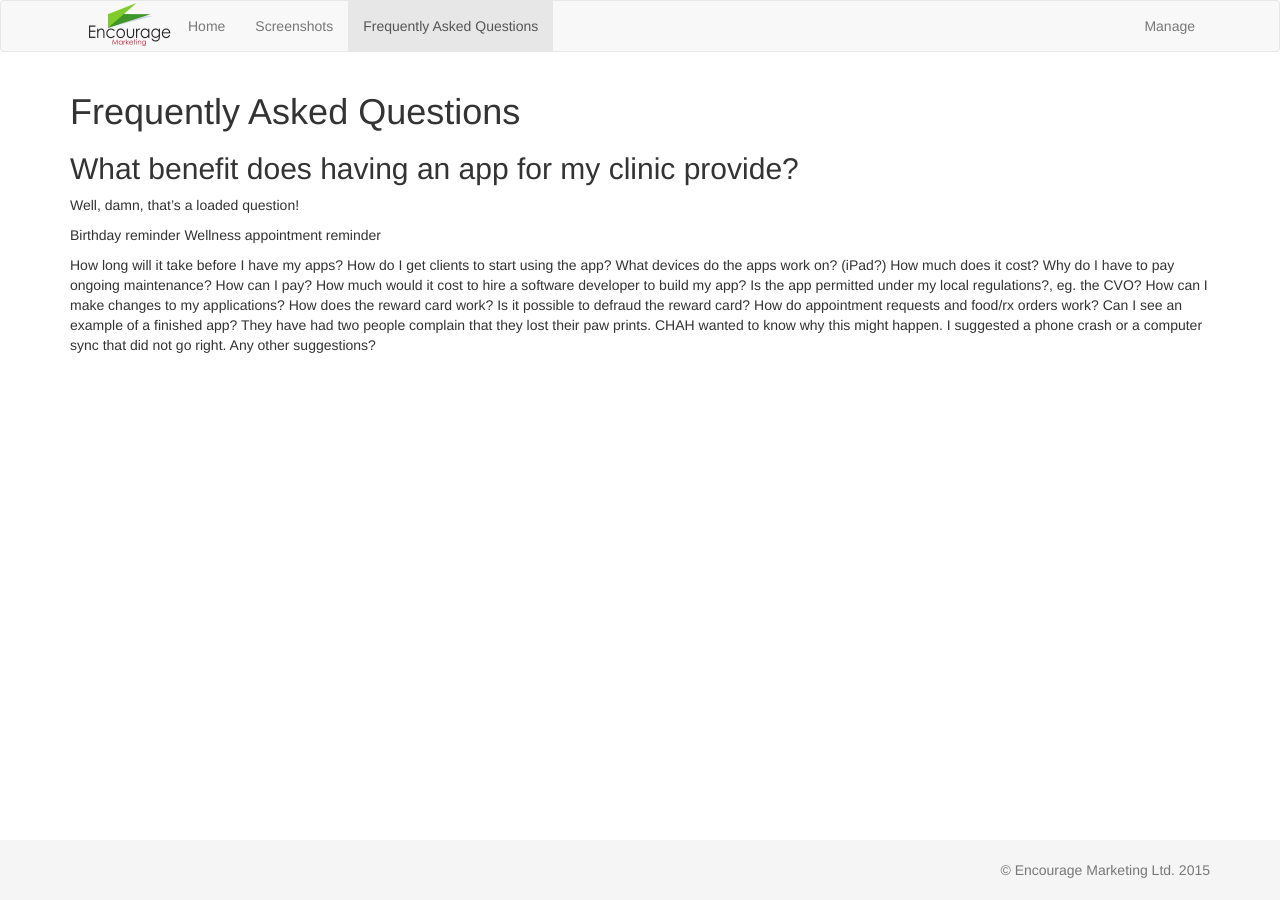
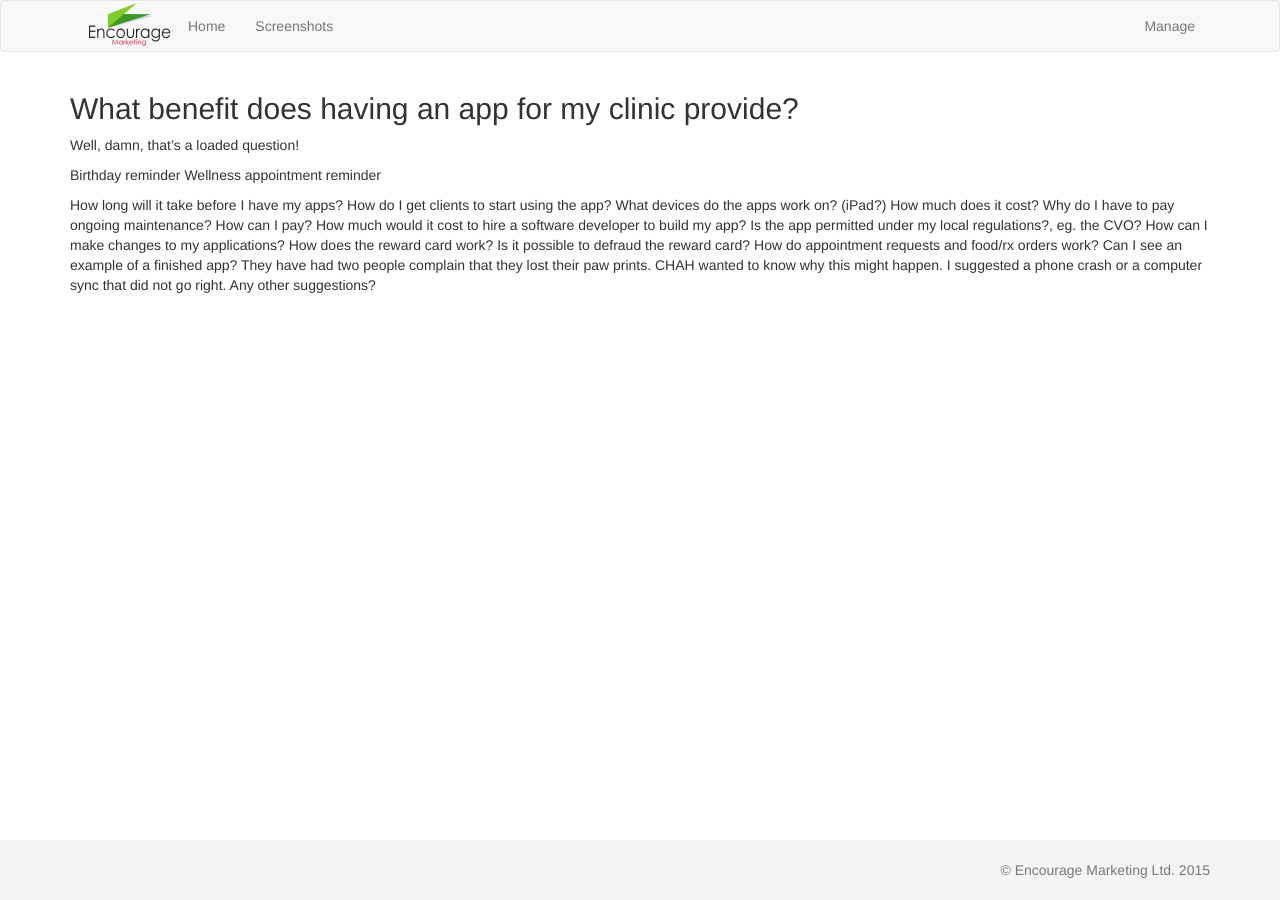
Before and after one commit to encouragemarketing/encouragemarketing.github.io, a Jekyll site: the page built from faq.md, in a window 1280 px wide. Built offline with Jekyll 4.4.1, drawn with Linux system fonts in a browser that asks for light colours; part of the change alters nothing that is shown.

Commit message:
Hide FAQ in-progress

```diff
--- a/faq.md
+++ b/faq.md
@@ -1,6 +1,6 @@
 ---
 layout: page
-title: Frequently Asked Questions
+# title: Frequently Asked Questions
 permalink: /faq/
 order: 20
 ---
```
